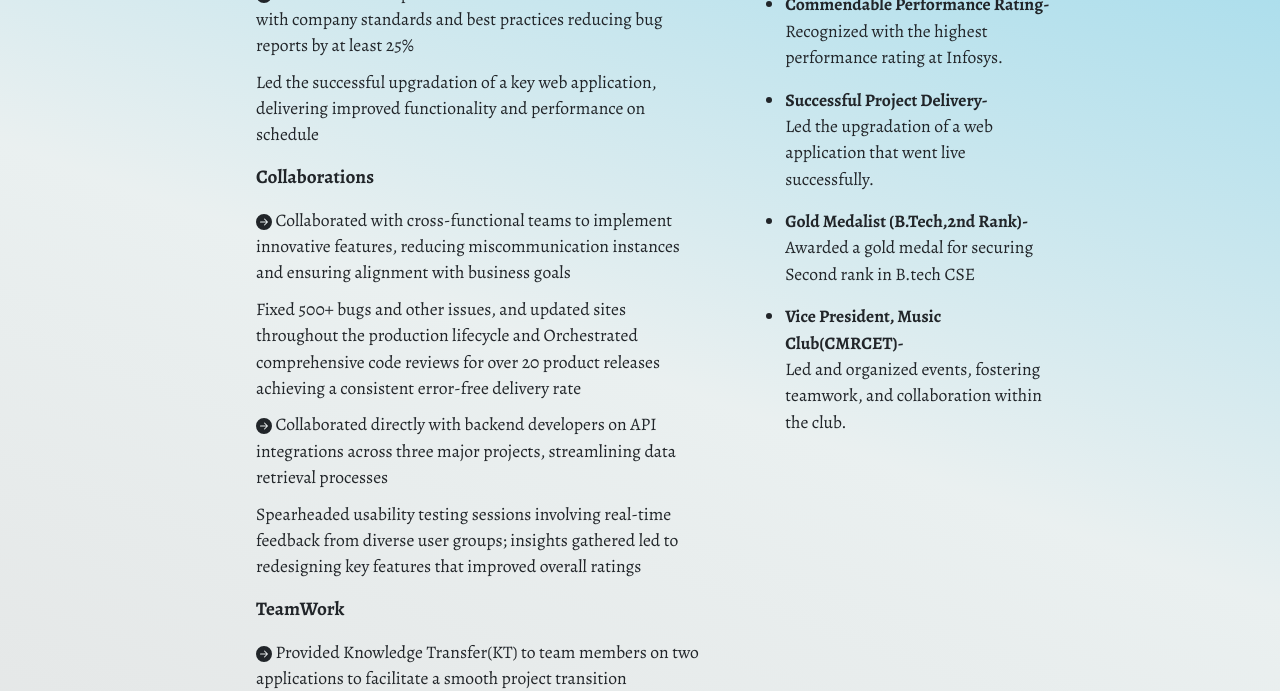
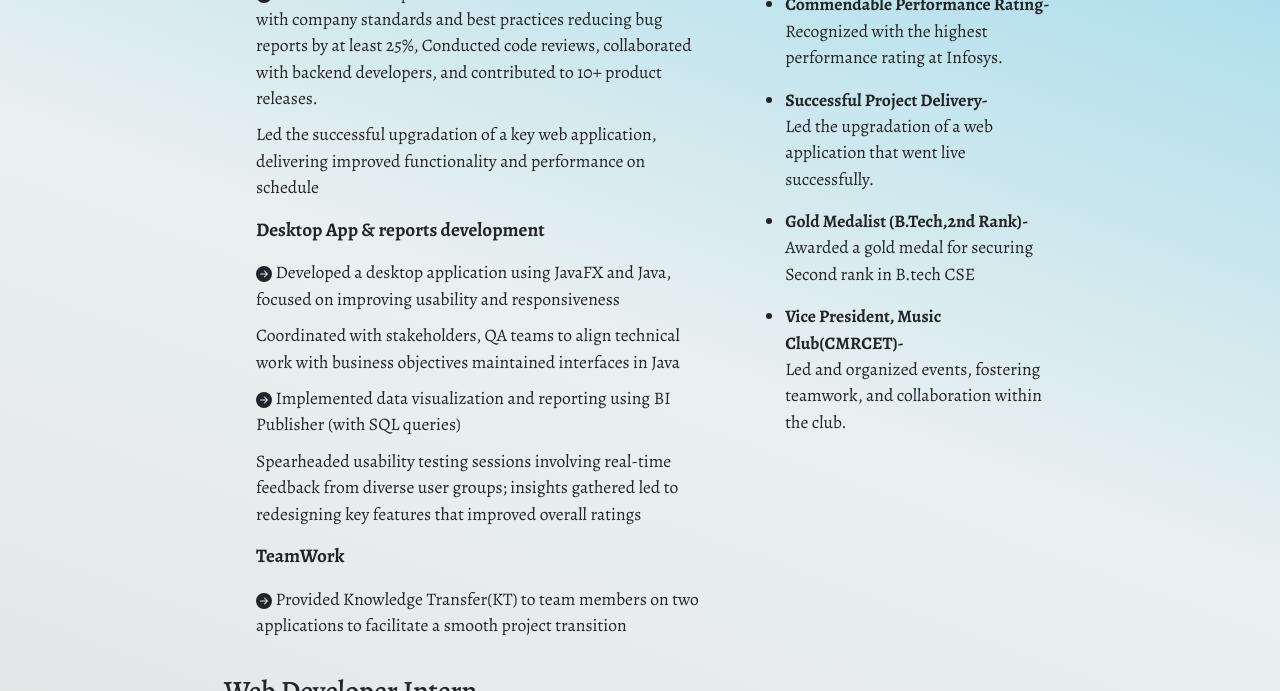
Before and after one commit to VarshaKavalipati/portfolio, a plain HTML site: page public/experience.html in a window 1280 px wide. Shown: the part 639-1330 px from the top of the page. Drawn offline with nearby package versions, Linux system fonts and the light colour scheme; a web font is replaced by a local one.

Commit message:
Update experience.html

```diff
--- a/public/experience.html
+++ b/public/experience.html
@@ -128,7 +128,7 @@
                     <h4>Infosys</h4>
                     <p style="font-style: italic;">June 2022- Present</p>
                     <ul>
-                        <dt class="sp">Development</dt>
+                        <dt class="sp">Frontend Web Application Development</dt>
                         <li class="one"><svg xmlns="http://www.w3.org/2000/svg" width="16" height="16"
                                 fill="currentColor" class="bi bi-arrow-right-circle-fill" viewBox="0 0 16 16">
                                 <path
@@ -144,29 +144,26 @@
                                     d="M8 0a8 8 0 1 1 0 16A8 8 0 0 1 8 0M4.5 7.5a.5.5 0 0 0 0 1h5.793l-2.147 2.146a.5.5 0 0 0 .708.708l3-3a.5.5 0 0 0 0-.708l-3-3a.5.5 0 1 0-.708.708L10.293 7.5z" />
                             </svg> Identified and implemented web solutions in accordance
                             with company standards and best practices reducing bug
-                            reports by at least 25% </li>
+                            reports by at least 25%, Conducted code reviews, collaborated with backend
+                            developers, and contributed to 10+ product releases.  </li>
                         <li class="one"> Led the successful upgradation of a key web application,
                             delivering improved
                             functionality and performance on schedule </li>
-                            <dt class="sp">Collaborations</dt>
+                            <dt class="sp">Desktop App & reports development</dt>
                         <li class="one t"><svg xmlns="http://www.w3.org/2000/svg" width="16" height="16" fill="currentColor"
                                 class="bi bi-arrow-right-circle-fill" viewBox="0 0 16 16">
                                 <path
                                     d="M8 0a8 8 0 1 1 0 16A8 8 0 0 1 8 0M4.5 7.5a.5.5 0 0 0 0 1h5.793l-2.147 2.146a.5.5 0 0 0 .708.708l3-3a.5.5 0 0 0 0-.708l-3-3a.5.5 0 1 0-.708.708L10.293 7.5z" />
-                            </svg> Collaborated with cross-functional teams to implement
-                            innovative features, reducing miscommunication instances
-                            and ensuring alignment with business goals</li>
-                        <li class="one t"> Fixed 500+ bugs and other issues, and updated sites
-                            throughout the production lifecycle and Orchestrated comprehensive code reviews for over 20
-                            product releases achieving a consistent error-free delivery
-                            rate </li>
+                            </svg> Developed a desktop application using JavaFX and Java,
+                            focused on improving usability and responsiveness </li>
+                        <li class="one t"> Coordinated with stakeholders, QA teams to align technical
+                            work with business objectives maintained interfaces in Java </li>
                         <li class="one"><svg xmlns="http://www.w3.org/2000/svg" width="16" height="16" fill="currentColor"
                                 class="bi bi-arrow-right-circle-fill" viewBox="0 0 16 16">
                                 <path
                                     d="M8 0a8 8 0 1 1 0 16A8 8 0 0 1 8 0M4.5 7.5a.5.5 0 0 0 0 1h5.793l-2.147 2.146a.5.5 0 0 0 .708.708l3-3a.5.5 0 0 0 0-.708l-3-3a.5.5 0 1 0-.708.708L10.293 7.5z" />
-                            </svg> Collaborated directly with backend developers on API
-                            integrations across three major projects, streamlining
-                            data retrieval processes</li>
+                            </svg> Implemented data visualization and reporting using BI
+                            Publisher (with SQL queries) </li>
                         <li class="one t"> Spearheaded usability testing sessions involving real-time
                             feedback from diverse user groups; insights gathered led to
                             redesigning key features that improved overall ratings </li>
```
